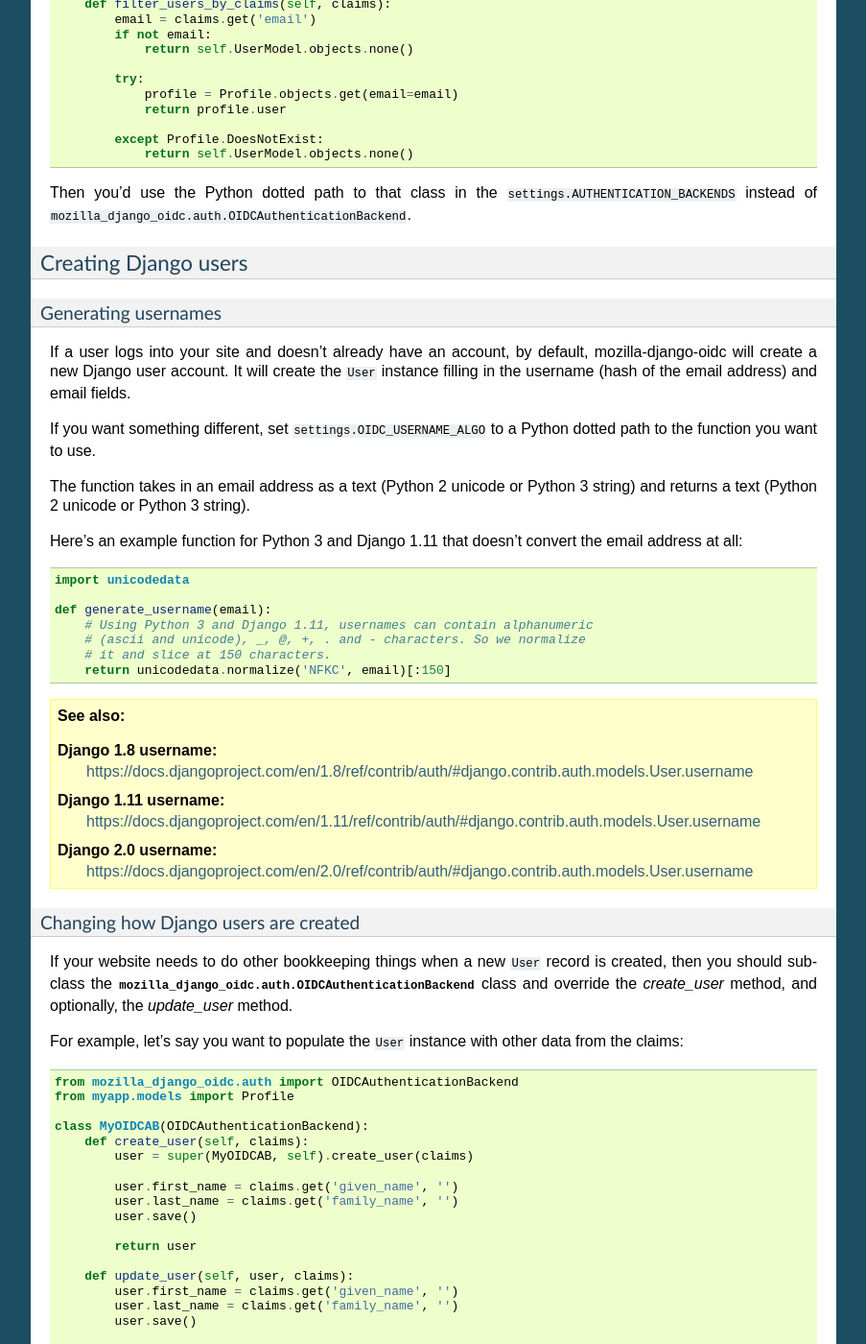
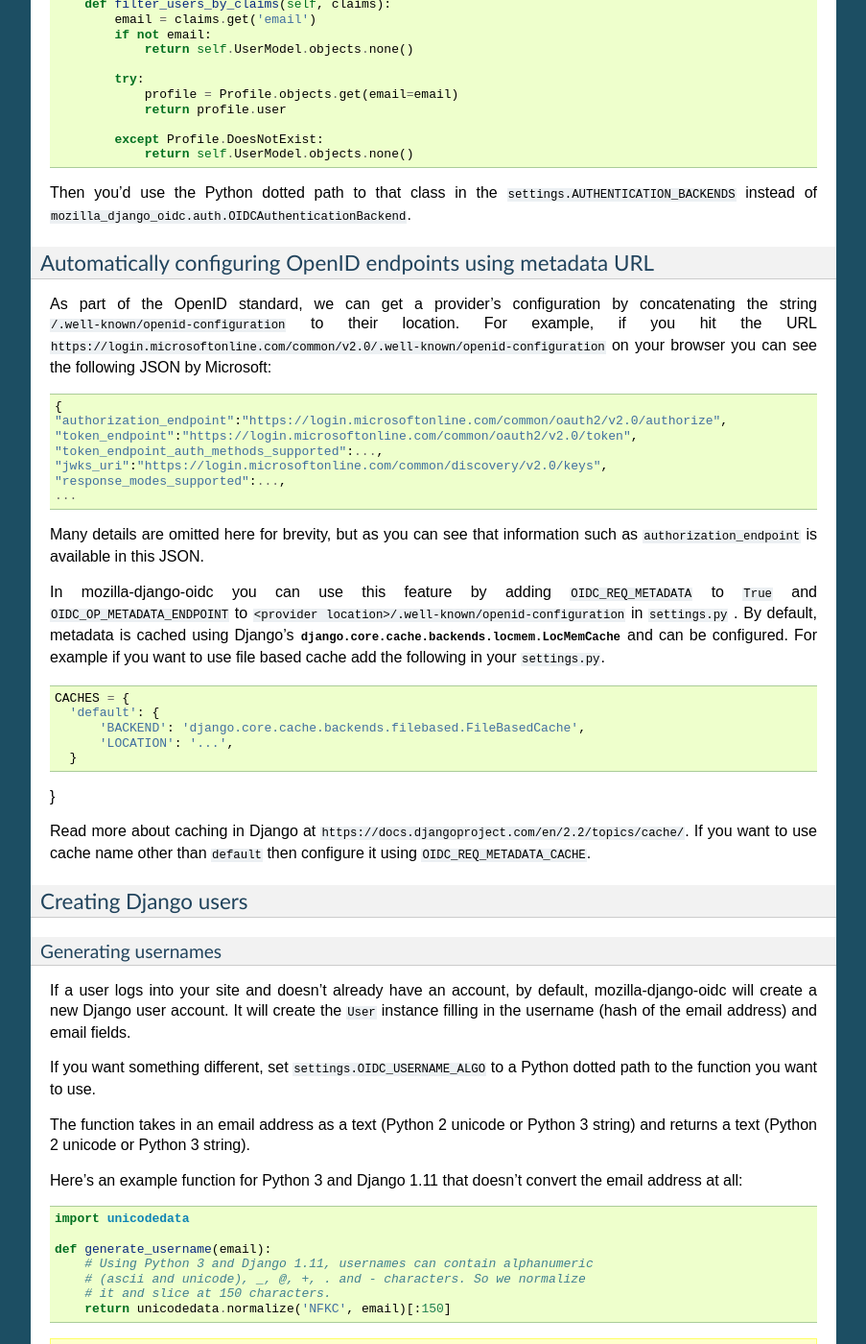
Before and after one commit to mozilla/mozilla-django-oidc, a Sphinx documentation site: the page built from docs/installation.rst, in a window 1280 px wide and 1400 px high, scrolled down 3722 px. Shown: the whole window at 96% size, without its empty margins (198-1101 px from the left). Built offline with Sphinx 7.4.7, drawn with Linux system fonts in a browser that asks for light colours; pages that are not in the unit, such as notebooks, are missing from menus; some of the changed text lies outside the part shown.

Commit message:
added documentation

```diff
--- a/docs/installation.rst
+++ b/docs/installation.rst
@@ -265,6 +265,46 @@ Then you'd use the Python dotted path to that class in the
 ``mozilla_django_oidc.auth.OIDCAuthenticationBackend``.
 
 
+Automatically configuring OpenID endpoints using metadata URL
+-------------------------------------------------------------
+
+As part of the OpenID standard, we can get a provider's configuration by concatenating the string
+``/.well-known/openid-configuration`` to their location. For example, if you hit the URL
+``https://login.microsoftonline.com/common/v2.0/.well-known/openid-configuration`` on your browser
+you can see the following JSON by Microsoft:
+
+.. code-block:: python
+
+   {
+   "authorization_endpoint":"https://login.microsoftonline.com/common/oauth2/v2.0/authorize",
+   "token_endpoint":"https://login.microsoftonline.com/common/oauth2/v2.0/token",
+   "token_endpoint_auth_methods_supported":...,
+   "jwks_uri":"https://login.microsoftonline.com/common/discovery/v2.0/keys",
+   "response_modes_supported":...,
+   ...
+
+Many details are omitted here for brevity, but as you can see that information such as
+``authorization_endpoint`` is available in this JSON.
+
+In mozilla-django-oidc you can use this feature by adding ``OIDC_REQ_METADATA`` to ``True`` and
+``OIDC_OP_METADATA_ENDPOINT`` to ``<provider location>/.well-known/openid-configuration`` in
+``settings.py`` . By default, metadata is cached using Django's
+:py:class:`django.core.cache.backends.locmem.LocMemCache` and can be configured. For example if
+you want to use file based cache add the following in your ``settings.py``.
+
+.. code-block:: python
+
+  CACHES = {
+    'default': {
+        'BACKEND': 'django.core.cache.backends.filebased.FileBasedCache',
+        'LOCATION': '...',
+    }
+}
+
+Read more about caching in Django at ``https://docs.djangoproject.com/en/2.2/topics/cache/``.
+If you want to use cache name other than ``default`` then configure it using ``OIDC_REQ_METADATA_CACHE``.
+
+
 Creating Django users
 ---------------------
 
```
Also changed, not shown: docs/settings.rst (+22 -0 lines).
